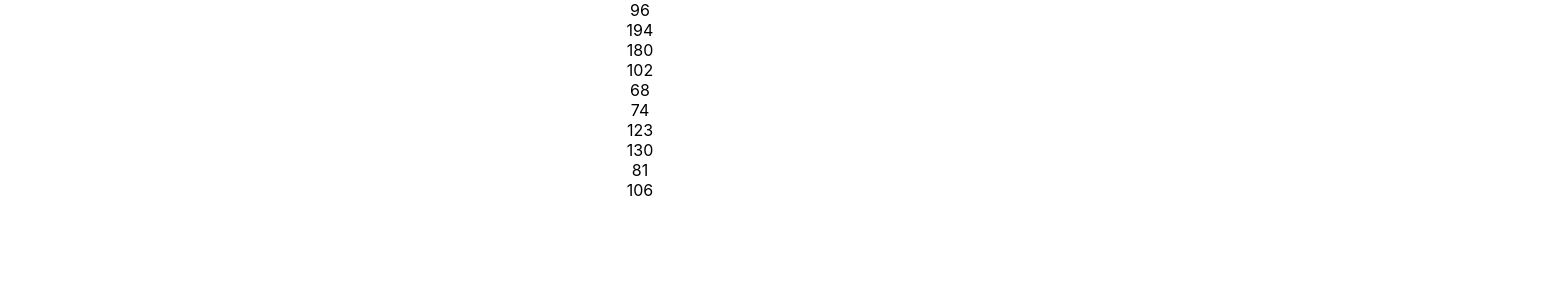
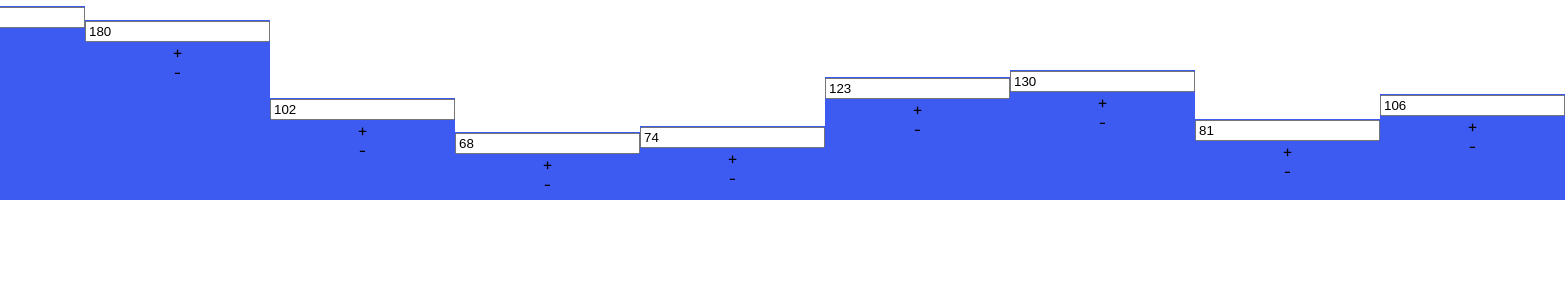
Before and after one commit to sayhi2shirley/sorting_visualiser_reactjs, a React (Create React App) app: page / in a window 1280 px wide. Shown: the top 300 px of the page, 1565 px wide, since content can reach past the window. Built offline with nearby package versions, Linux system fonts and the light colour scheme.

Commit message:
V4 - customised bar & alignment
Customised bar is added.
If the array height changes, bar height will change accordingly.
It is aligned adjacent horizontally to one another.

Refer the output_v4.png file

```diff
--- a/src/App.css
+++ b/src/App.css
@@ -12,6 +12,7 @@
     animation: App-logo-spin infinite 20s linear;
   }
 }
+
 
 .App-header {
   background-color: #282c34;
--- /dev/null
+++ b/src/components/bar.css
@@ -0,0 +1,18 @@
+.bar {
+    /* top  right  bottom  left */
+    border-radius: 5px 5px 0 0;
+    /* the lesser the width more bars can accommodate */
+    width: 25px;
+  /*  height: 30px;
+    background-color: pink;
+    display: inline-block; */
+    /* display: inline; */
+    margin: 10px; /* margins/spaces between each bar */
+    margin-right: 10px;
+  }
+
+.textHeight {
+    border: none;
+    background: transparent;
+    position: relative;
+  }
--- a/src/components/bar.js
+++ b/src/components/bar.js
@@ -1,12 +1,81 @@
 // Functional component - everything can be done by this.
+import { useState, useEffect } from "react";
+
 // We are using here the combination of class and functional component
-const Bars = ({arrIdx, height}) => {
+const Bars = ({arrIdx, height, chgdArr}) => {
+
+    // State for only this componenet Bar
+    // len is assigned a value of height.
+    const [len, setLen] = useState(height);
+
+    useEffect (() => {
+        setLen(height);
+    }, [height])
+
+    let barStyle = {
+        background: '#3d5af1',
+        /* bar's width */
+        /*width: 10,*/
+        height: height,
+        /* margin-Top in css */
+        marginTop: 200 - height,
+    }
+
+    let textHeightStyle = {
+        width: height,
+        top: Math.floor(height/2) - 10,
+        left: Math.floor(height/2) + 10,
+    }
+
+    const handleBarChange = (e) => {
+        let val = e.target.value;
+        if (val === '') {
+            setLen(0);
+            chgdArr(arrIdx, 0);
+        } else {
+            console.log("handleBarChange-else");
+            val = parseInt(e.target.value);
+            if (val < 2 || val > 200) {
+                if (val < 2) {
+                    setLen(2);
+                    chgdArr(arrIdx, 2);
+                } else {
+                    setLen(200);
+                    chgdArr(arrIdx, 200);
+                }
+            } else {
+                console.log("handleBarChange-else-else");
+                console.log({val});
+                setLen(val);
+                chgdArr(arrIdx, val);
+            }
+        }
+    }
+
+    // User can input the values
+    return(
+        <div className="bar" style={barStyle}>
+            <input type="number" className='textHeight' value={len} onChange={handleBarChange} />
+            <div className="qualityNav">
+                <div className="quantity-btn quantity-up">
+                   +
+                </div>
+                <div className="quantity-btn quantity-down">
+                   -
+                </div>
+            </div>
+        </div>
+    );
+
+    // Rigid Bars with the randomised height
+    /*
     return(
         <div className="bar">
             <div className="array-height">
                 {height}
             </div>
         </div>
-    );
+    );*/
+
 };
 export default Bars;
--- a/src/reversible-sorting-visualiser/reversible-sorting-visualiser.css
+++ b/src/reversible-sorting-visualiser/reversible-sorting-visualiser.css
@@ -1,21 +1,26 @@
-/*
-.array-container {
-    // display: flex;
-   // justify-content: center;
-    //align-self: center;
+/* card-container in the video */
+/*.array-container {
+    background: #818181;
+    display: flex;
+    justify-content: center;
+    align-self: center;
     position: absolute;
-    // left: 100px;
-    // Position from the left where the bar begins
+    left: 100px;
+    Position from the left where the bar begins
     top: 100px;
   }
+  */
 
+
+/* Frame in the video */
 .array-bar {
-    // the lesser the width more bars can accommodate
-    width: 2px;
-    height: 30px;
-    background-color: pink;
-    display: inline-block;
-    // display: inline;
-    margin: 0 1px; // margins/spaces between each bar
+    /* the lesser the width more bars can accommodate */
+   /* width: 2px;
+    background-color: pink;*/
+    margin: 0; /* margins/spaces between each bar */
+    display: flex;
+    justify-content: center;
+    align-items: center;
+    /* display: inline; */
+
   }
-  */
--- a/src/reversible-sorting-visualiser/reversible-sorting-visualiser.jsx
+++ b/src/reversible-sorting-visualiser/reversible-sorting-visualiser.jsx
@@ -53,12 +53,25 @@ export default class ReversibleSortingVisualiser extends Component {
     console.log(array);
   }
 
+  /* Array elements changes should be saved. */
+  changeArrayElements = (idx, val) => {
+   let chgdArray = this.state.inputArray;
+   chgdArray[idx] = val;
+   console.log({idx, val});
+   this.setState({
+      inputArray: chgdArray,
+      algoSteps: [chgdArray],
+      currentStep: 0, /* While regenerating the array, step would be 0 */
+     });
+     console.log({chgdArray});
+  }
+
   render() {
 
     // Key is for number of bars(barCount),
     // if the parameter is idx, val, it throws the duplicate error.
     const barHeight = this.state.inputArray.map((val, idx) =>
-         <Bar key={idx} arrIdx={idx} height={val}/>
+         <Bar key={idx} arrIdx={idx} height={val} chgdArr={this.changeArrayElements} />
     );
    /* // The below lines or the above lines both mean same
     const barHeight = this.state.inputArray.map((idx, val) => {
@@ -69,7 +82,9 @@ export default class ReversibleSortingVisualiser extends Component {
     // Curly braces represent the java script inside return
     return(
         <div className='ReversibleSortingVisualiser'>
-            <div className='array-bar'>{barHeight}</div>
+            <div className='array-bar'>
+                  {barHeight}
+            </div>
         </div>
     );
   }
```
Also changed, not shown: output_v4.png (added).
